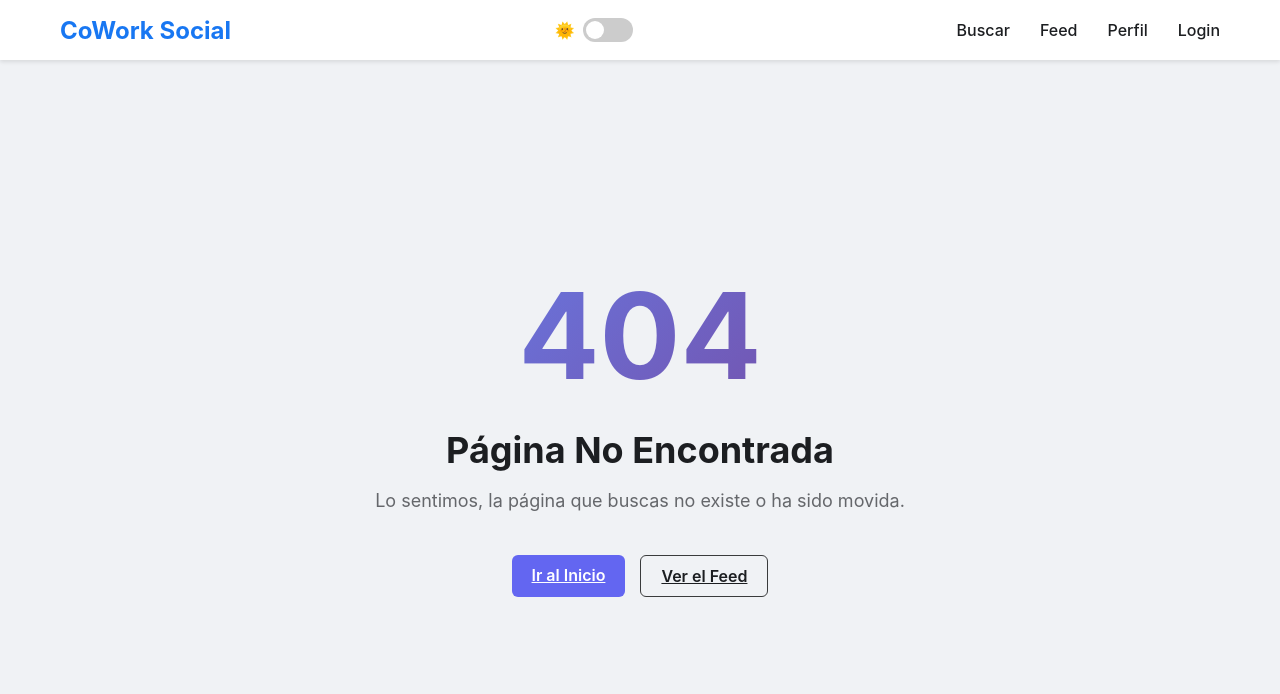
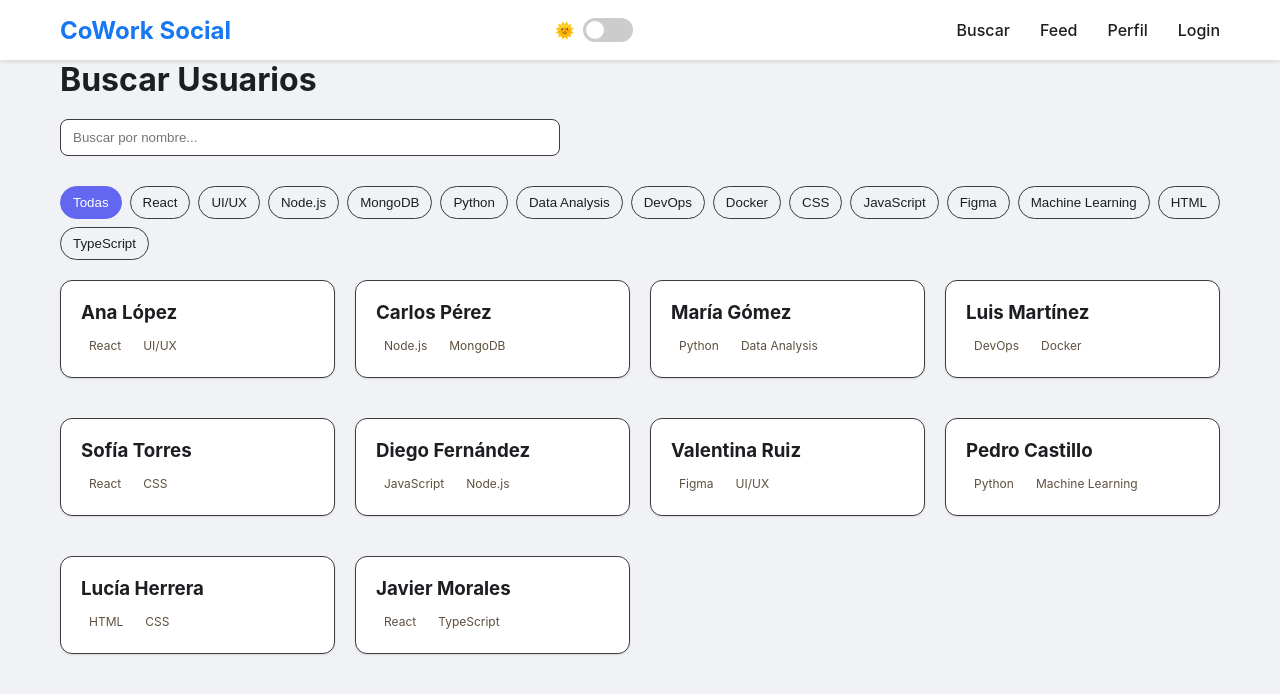
Before and after one commit to ali-zunega/cowork-social-frontend, a React (Create React App) app in the folder frontend/: page /search in a window 1280 px wide. Before the commit this address had no page. Shown: the top 694 px of the page. Built offline with nearby package versions, Linux system fonts and the light colour scheme.

Commit message:
feat(search-page): implement user search with filters and skill tags

```diff
--- a/frontend/src/App.js
+++ b/frontend/src/App.js
@@ -8,6 +8,7 @@ import Login from "./pages/Login";
 import Register from "./pages/Register";
 import Profile from "./pages/Profile";
 import Feed from "./pages/Feed";
+import Search from "./pages/Search";
 import NotFound from "./pages/NotFound";
 
 // Components
@@ -26,6 +27,7 @@ function App() {
         <main className="main-content">
           <Routes>
             <Route path="/" element={<Home />} />
+            <Route path="/search" element={<Search />} />
             <Route path="/login" element={<Login />} />
             <Route path="/register" element={<Register />} />
             <Route path="/feed" element={<Feed />} />
--- /dev/null
+++ b/frontend/src/data/mockUsers.js
@@ -0,0 +1,52 @@
+export const mockUsers = [
+  {
+    id: 1,
+    name: "Ana López",
+    skills: ["React", "UI/UX"],
+  },
+  {
+    id: 2,
+    name: "Carlos Pérez",
+    skills: ["Node.js", "MongoDB"],
+  },
+  {
+    id: 3,
+    name: "María Gómez",
+    skills: ["Python", "Data Analysis"],
+  },
+  {
+    id: 4,
+    name: "Luis Martínez",
+    skills: ["DevOps", "Docker"],
+  },
+  {
+    id: 5,
+    name: "Sofía Torres",
+    skills: ["React", "CSS"],
+  },
+  {
+    id: 6,
+    name: "Diego Fernández",
+    skills: ["JavaScript", "Node.js"],
+  },
+  {
+    id: 7,
+    name: "Valentina Ruiz",
+    skills: ["Figma", "UI/UX"],
+  },
+  {
+    id: 8,
+    name: "Pedro Castillo",
+    skills: ["Python", "Machine Learning"],
+  },
+  {
+    id: 9,
+    name: "Lucía Herrera",
+    skills: ["HTML", "CSS"],
+  },
+  {
+    id: 10,
+    name: "Javier Morales",
+    skills: ["React", "TypeScript"],
+  },
+];
--- /dev/null
+++ b/frontend/src/pages/Search.css
@@ -0,0 +1,84 @@
+.search-input {
+    width: 100%;
+    max-width: 500px;
+    padding: 10px 12px;
+    margin: 20px 0;
+    border-radius: 8px;
+    border: 1px solid var(--border-color);
+    background: var(--card-bg);
+    color: var(--text-primary);
+    outline: none;
+    transition: border 0.2s ease, box-shadow 0.2s ease;
+}
+
+.search-input:focus {
+    border-color: var(--color-primary);
+    box-shadow: 0 0 0 2px rgba(99, 102, 241, 0.2);
+}
+
+.users-grid {
+    display: grid;
+    grid-template-columns: repeat(auto-fill, minmax(240px, 1fr));
+    gap: 20px;
+    padding-top: 10px;
+}
+
+.user-card h3 {
+    margin-bottom: 10px;
+
+}
+
+.user-card {
+    background: var(--card-bg);
+    color: var(--text-primary);
+    padding: 20px;
+    border-radius: 12px;
+    border: 1px solid var(--border-color);
+    transition: transform 0.2s ease, box-shadow 0.2s ease;
+}
+
+.user-card:hover {
+    transform: translateY(-2px);
+    box-shadow: 0 10px 20px rgba(0, 0, 0, 0.1);
+}
+
+.skills-filter {
+    display: flex;
+    flex-wrap: wrap;
+    gap: 8px;
+    margin: 10px 0;
+}
+
+.user-skills {
+    display: flex;
+    flex-wrap: wrap;
+    gap: 6px;
+}
+
+.skill-badge {
+    background: var(--background-secondary);
+    color: var(--text-muted);
+    padding: 4px 8px;
+    border-radius: 999px;
+    font-size: 0.75rem;
+}
+
+.skills-filter button {
+    padding: 8px 12px;
+    border-radius: 19px;
+    border: 1px solid var(--border-color);
+    background: transparent;
+    color: var(--text-primary);
+    cursor: pointer;
+    transition: all 0.2s ease;
+}
+
+.skills-filter button:hover {
+    background: var(--background-secondary);
+}
+
+.skills-filter button.active {
+    background: var(--color-primary);
+    color: white;
+    border-color: var(--color-primary);
+}
--- /dev/null
+++ b/frontend/src/pages/Search.js
@@ -0,0 +1,75 @@
+import React, { useState } from "react";
+import normalizeText from "../utils/normalizeText";
+import "./Search.css";
+import { mockUsers } from "../data/mockUsers";
+
+const Search = () => {
+  const [search, setSearch] = useState("");
+  const [selectedSkill, setSelectedSkill] = useState(null);
+
+  const allSkills = [...new Set(mockUsers.flatMap((user) => user.skills))];
+
+  const filteredUsers = mockUsers.filter((user) => {
+    const matchesNameOrSkill =
+      normalizeText(user.name).includes(normalizeText(search)) ||
+      user.skills.some((skill) =>
+        normalizeText(skill).includes(normalizeText(search)),
+      );
+
+    return (
+      matchesNameOrSkill &&
+      matchesNameOrSkill &&
+      (!selectedSkill || user.skills.includes(selectedSkill))
+    );
+  });
+  return (
+    <div className="container">
+      <h1>Buscar Usuarios</h1>
+
+      <input
+        type="text"
+        placeholder="Buscar por nombre..."
+        value={search}
+        onChange={(e) => setSearch(e.target.value)}
+        className="search-input"
+      />
+      <div className="skills-filter">
+        <button
+          onClick={() => setSelectedSkill(null)}
+          className={!selectedSkill ? "active" : ""}
+        >
+          Todas
+        </button>
+
+        {allSkills.map((skill) => (
+          <button
+            key={skill}
+            onClick={() => setSelectedSkill(skill)}
+            className={selectedSkill === skill ? "active" : ""}
+          >
+            {skill}
+          </button>
+        ))}
+      </div>
+
+      {/* Users grid */}
+      <div className="users-grid">
+        {filteredUsers.map((user) => (
+          <div key={user.id} className="card user-card">
+            <h3>{user.name}</h3>
+
+            <div className="user-skills">
+              {user.skills.map((skill) => (
+                <span key={skill} className="skill-badge">
+                  {skill}
+                </span>
+              ))}
+            </div>
+          </div>
+        ))}
+      </div>
+    </div>
+  );
+};
+
+export default Search;
--- /dev/null
+++ b/frontend/src/utils/normalizeText.js
@@ -0,0 +1,9 @@
+const normalizeText = (text = "") => {
+  return text
+    .toString()
+    .toLowerCase()
+    .normalize("NFD")
+    .replace(/[\u0300-\u036f]/g, "");
+};
+
+export default normalizeText;
```
